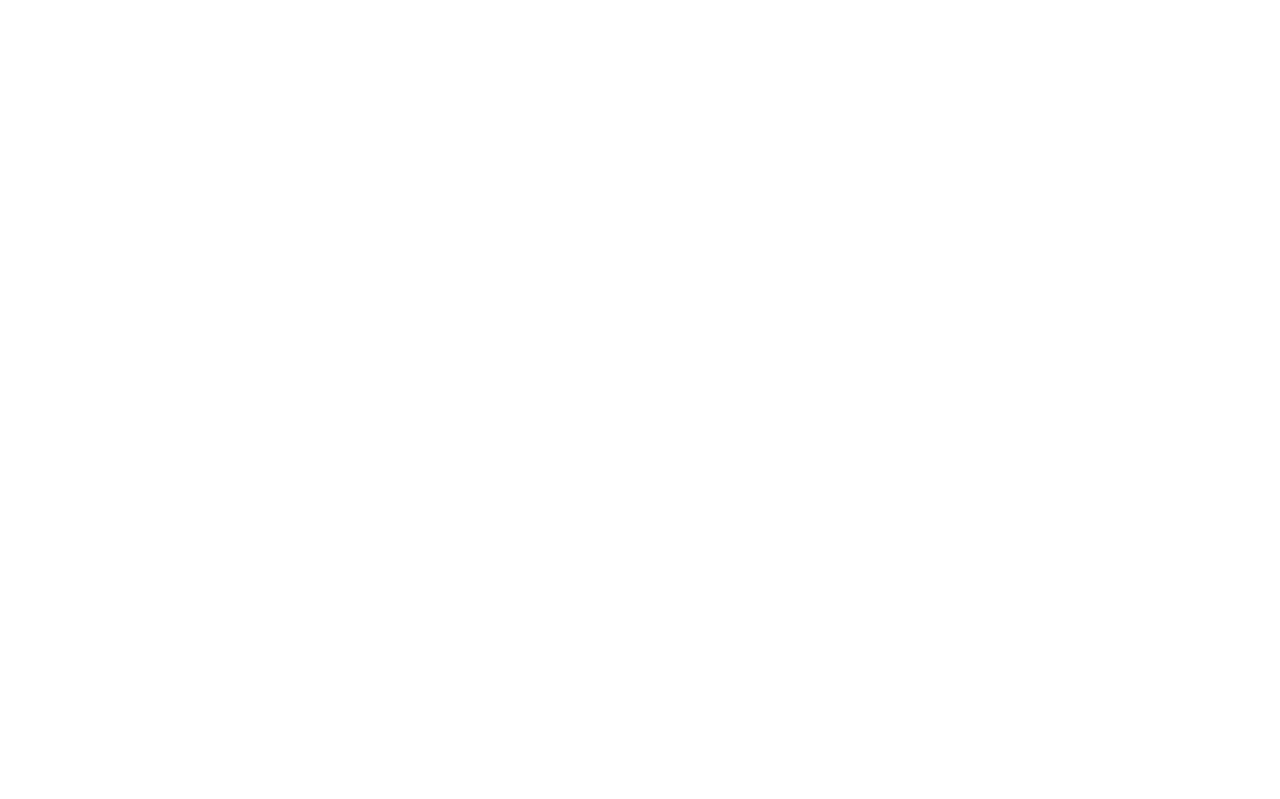
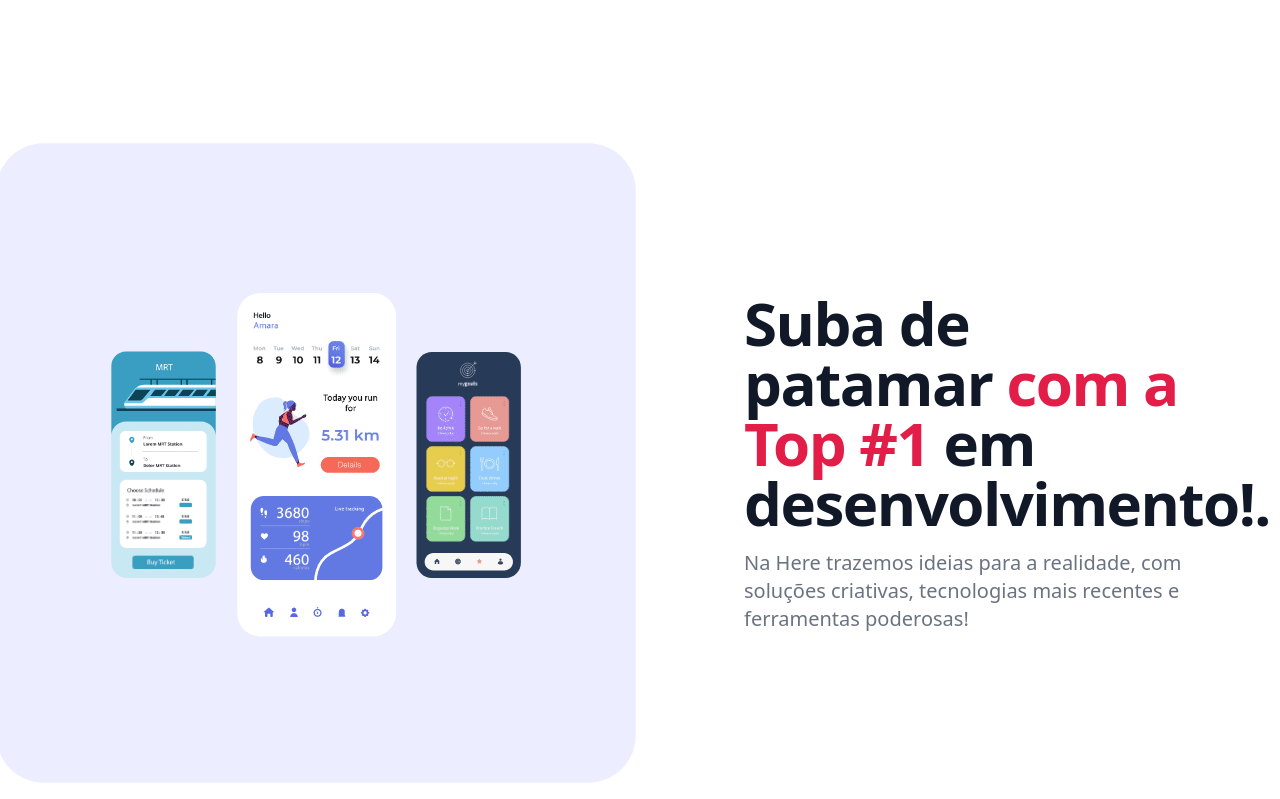
Before and after one commit to rodolforios/site-here, a React (Create React App) app in the folder site-here/: page / in a window 1280 px wide. Shown: the part 623-1422 px from the top of the page. Before the commit the page ends 800 px from the top, so only its background shows below. Built offline with nearby package versions, Linux system fonts and the light colour scheme.

Commit message:
seção 2

```diff
--- a/site-here/src/App.js
+++ b/site-here/src/App.js
@@ -1,12 +1,13 @@
 
 import './App.css';
-//import About from './components/About';
+import About from './components/About';
 import Header from './components/Header'
 
 function App() {
   return (
     <div className="App">
     <Header/>
+    <About/>
 
     </div>
   );
--- a/site-here/src/components/About.jsx
+++ b/site-here/src/components/About.jsx
@@ -5,14 +5,19 @@
         <div>
 
 
-            <a href="/" class="flex flex-col items-center bg-white rounded-lg border shadow-md md:flex-row md:max-w-xl hover:bg-gray-100 dark:border-gray-700 dark:bg-gray-800 dark:hover:bg-gray-700">
 
-                <img class="object-cover w-full h-96 rounded-t-lg md:h-auto md:w-48 md:rounded-none md:rounded-l-lg" src={"https://assets10.lottiefiles.com/packages/lf20_vmoivq9r.json"} alt=""/>
-                    <div class="flex flex-col justify-between p-4 leading-normal">
-                        <h5 class="mb-2 text-2xl font-bold tracking-tight text-gray-900 dark:text-white">Noteworthy technology acquisitions 2021</h5>
-                        <p class="mb-3 font-normal text-gray-700 dark:text-gray-400">Here are the biggest enterprise technology acquisitions of 2021 so far, in reverse chronological order.</p>
+            <div class="relative bg-white  p-4 mt-32 ">
+                <div class="lg:grid lg:grid-flow-row-dense lg:grid-cols-2 lg:gap-12 lg:items-center">
+                    <div class="lg:col-start-2 md:pl-20 mr-11">
+                        <h1 class="mb-4 text-4xl font-extrabold tracking-tight leading-none text-gray-900 md:text-5xl lg:text-6xl ">Suba de patamar <span class="text-rose-600 ">com a Top #1</span>  em desenvolvimento!.</h1>
+                        <p class="text-lg font-normal text-gray-500 lg:text-xl dark:text-gray-400">Na Here trazemos ideias para a realidade, com soluções criativas, tecnologias mais recentes e ferramentas poderosas!</p>
                     </div>
-            </a>
+                    <div class="mt-10 -mx-4 md:-mx-12 relative lg:mt-0 lg:col-start-1 ">
+                        <img src="/about.gif" alt="illustration" class="relative mx-auto  rounded w-auto" />
+                    </div>
+                </div>
+            </div>
+
 
 
 
--- a/site-here/src/components/Header.jsx
+++ b/site-here/src/components/Header.jsx
@@ -78,7 +78,7 @@
                     <div>
                       <img
                         className="h-8 w-auto"
-                        src="https://tailwindui.com/img/logos/workflow-mark.svg?color=rose&shade=600"
+                        src="/logo Here sem efeito.png"
                         alt=""
                       />
                     </div>
@@ -112,9 +112,9 @@
           </Popover>
 
           <main className="mt-10 mx-auto max-w-7xl px-4 sm:mt-12 sm:px-6 md:mt-16 lg:mt-20 lg:px-8 xl:mt-28">
-            <div className="sm:text-center lg:text-left">
+            <div className="sm:text-center lg:text-left ">
               <h1 className="text-4xl tracking-tight font-bold text-gray-900 sm:text-5xl sm:tracking-tight md:text-6xl md:tracking-tight">
-                <span className="block xl:inline">O Futuro</span>{' '}
+                <span className="block xl:inline text-gray-900 font-extrabold">O Futuro</span>{' '}
                 <span className="block text-rose-600 xl:inline">Começa aqui</span>
               </h1>
               <p className="mt-3 text-base text-gray-500 sm:mt-5 sm:text-lg sm:max-w-xl sm:mx-auto md:mt-5 md:text-xl lg:mx-0">
```
